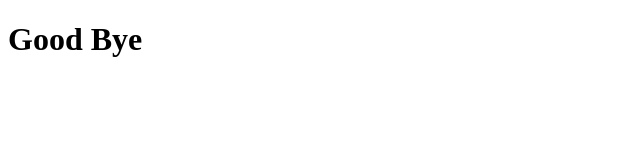
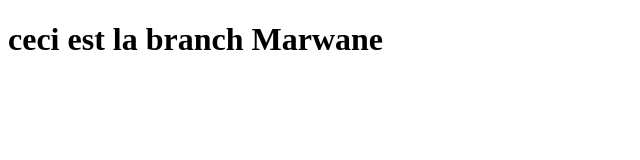
Before and after one commit to mrwnbk/ExoGitHub, a plain HTML site: page public/index.html in a window 1280 px wide. Shown: the whole page, without its empty margins (0-640 px from the left). Drawn offline with Linux system fonts and the light colour scheme.

Commit message:
changement du contenu du h1 par 'ceci est la branch Marwane'

```diff
--- a/public/index.html
+++ b/public/index.html
@@ -7,7 +7,7 @@
     <link rel="stylesheet" href="css/style.css">
 </head>
 <body>
-    <h1>Good Bye</h1>
+    <h1>ceci est la branch Marwane</h1>
 
 </body>
 </html>
```
